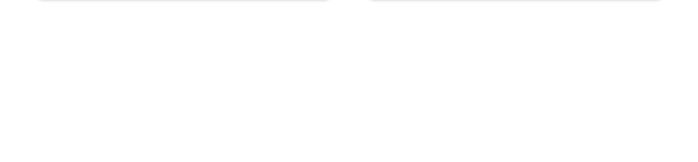
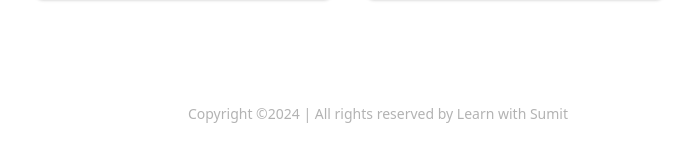
Before and after one commit to ysarafat/cine-rental, a React (Vite) app: page / in a window 1280 px wide. Shown: the part 1521-1683 px from the top of the page, without its empty margins (262-960 px from the left). Before the commit the page ends 1541 px from the top, so only its background shows below. Built offline with nearby package versions, Linux system fonts and the light colour scheme.

Commit message:
Add Footer component to the application

```diff
--- a/src/App.jsx
+++ b/src/App.jsx
@@ -1,3 +1,4 @@
+import Footer from "./components/Footer";
 import Header from "./components/Header";
 import MovieList from "./components/MovieList";
 import Sidebar from "./components/Sidebar";
@@ -12,7 +13,7 @@ export default function App() {
           <MovieList />
         </div>
       </main>
-
+      <Footer />
     </>
   );
 }
--- /dev/null
+++ b/src/components/Footer.jsx
@@ -0,0 +1,11 @@
+export default function Footer() {
+  return (
+    <footer className="py-6 md:py-8 mt-8">
+      <div className="container mx-auto">
+        <p className="text-center text-sm text-black/30 dark:text-[#EEEEEE] ">
+          Copyright ©2024 | All rights reserved by Learn with Sumit
+        </p>
+      </div>
+    </footer>
+  );
+}
```
Lines whose indentation alone changed are shown as unchanged.
